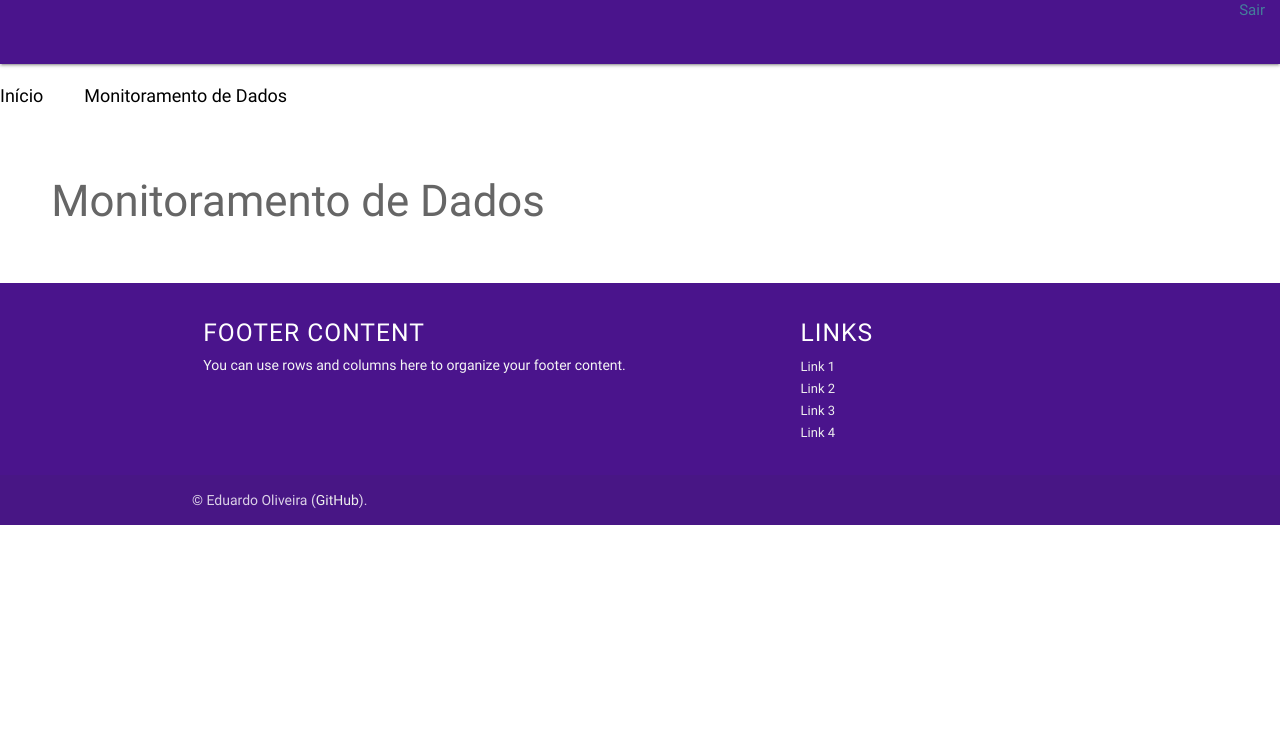
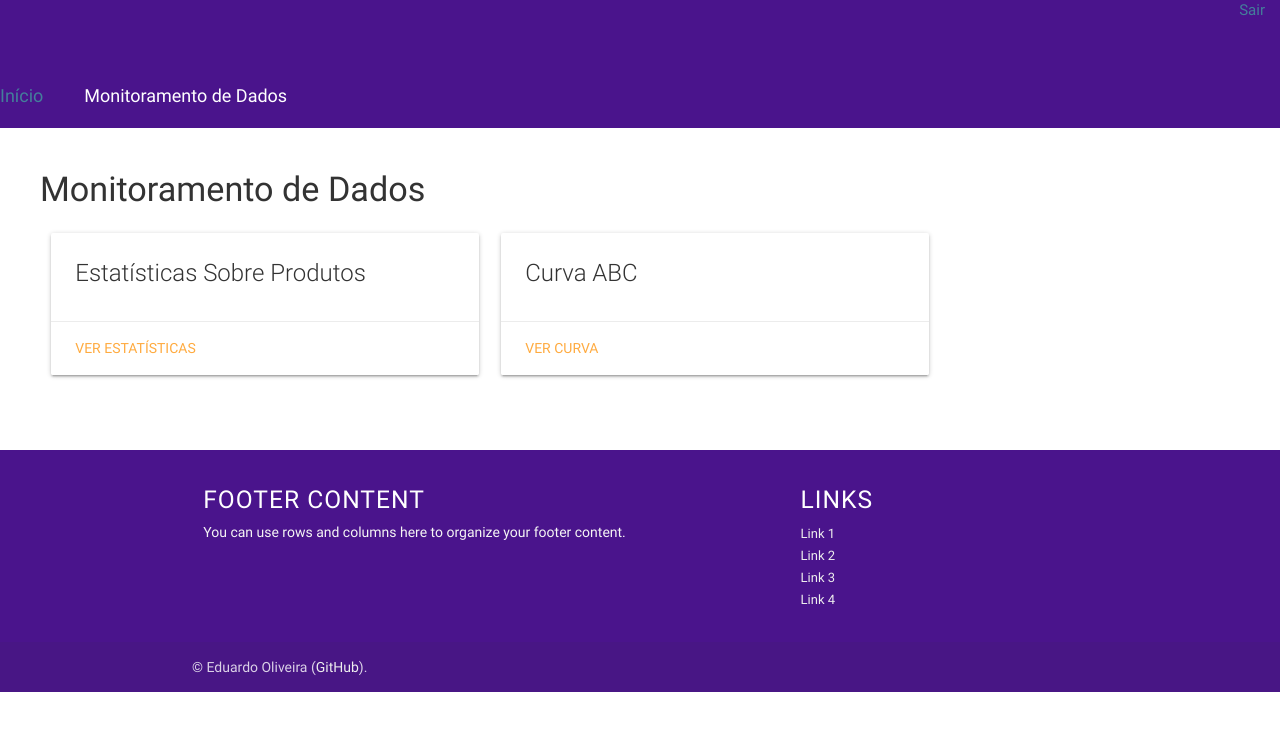
Before and after one commit to EduardoJM/TheNerdShop, a Django app: template app/shop/templates/admin/data/index.html in a window 1280 px wide. Shown: the top 731 px of the page. Run offline with Django 3.2, Linux system fonts and the light colour scheme; the template is opened without the code that fills it, so the values that code supplies are empty.

Commit message:
make some changes on the data pages

```diff
--- a/app/shop/admin/site.py
+++ b/app/shop/admin/site.py
@@ -32,8 +32,8 @@ class ShopAdminSite(AdminSite):
         urls = super().get_urls()
         my_urls = [
             path('data/', self.admin_view(self.view_data_index), name = 'data_index'),
-            path('data/products/', self.admin_view(self.view_data_products)),
-            path('data/abc-curve/', self.admin_view(self.view_abc_curve)),
+            path('data/products/', self.admin_view(self.view_data_products), name = 'data_products'),
+            path('data/abc-curve/', self.admin_view(self.view_abc_curve), name = 'data_abc'),
         ]
         return my_urls + urls
 
--- a/app/shop/templates/admin/data/abc_curve.html
+++ b/app/shop/templates/admin/data/abc_curve.html
@@ -18,7 +18,10 @@
     </nav>
 {% endblock %}
 
+{% block title %}Curva ABC {{block.super}}{% endblock %}
 {% block content_title %}<h4>Curva ABC</h4>{% endblock %}
+
+{% block sidebar %}{% endblock %}
 
 {% block content %}
     <div class="row">
--- a/app/shop/templates/admin/data/data_products.html
+++ b/app/shop/templates/admin/data/data_products.html
@@ -14,6 +14,7 @@
     </nav>
 {% endblock %}
 
+{% block title %}Estatísticas Sobre Produtos {{block.super}}{% endblock %}
 {% block content_title %}<h4>Estatísticas sobre Produtos</h4>{% endblock %}
 
 {% block content %}
--- a/app/shop/templates/admin/data/index.html
+++ b/app/shop/templates/admin/data/index.html
@@ -3,18 +3,42 @@
 {% load i18n %}
 
 {% block breadcrumbs %}
-    <nav class="transparent z-depth-0 page-breadcrumb">
+    <nav class="purple darken-4 z-depth-0 page-breadcrumb">
         <div class="nav-wrapper">
             <div class="col s12">
-                <a class="black-text breadcrumb" href="{% url 'admin:index' %}">{% translate 'Home' %}</a>
-                <a class="black-text breadcrumb" href="#">Monitoramento de Dados</a>
+                <a class="breadcrumb" href="{% url 'admin:index' %}">{% translate 'Home' %}</a>
+                <a class="breadcrumb" href="#">Monitoramento de Dados</a>
             </div>
         </div>
     </nav>
 {% endblock %}
 
+{% block title %}Monitoramento de Dados {{block.super}}{% endblock %}
+{% block content_title %}<h4>Monitoramento de Dados</h4>{% endblock %}
+
 {% block content %}
 
-    <h3>Monitoramento de Dados</h3>
+    <div class="row">
+        <div class="col s12 m6">
+            <div class="card">
+                <div class="card-content">
+                    <span class="card-title">Estatísticas Sobre Produtos</span>
+                </div>
+                <div class="card-action">
+                    <a href="{% url 'admin:data_products' %}">Ver Estatísticas</a>
+                </div>
+            </div>
+        </div>
+        <div class="col s12 m6">
+            <div class="card">
+                <div class="card-content">
+                    <span class="card-title">Curva ABC</span>
+                </div>
+                <div class="card-action">
+                    <a href="{% url 'admin:data_abc' %}">Ver Curva</a>
+                </div>
+            </div>
+        </div>
+    </div>
 
 {% endblock %}
```
